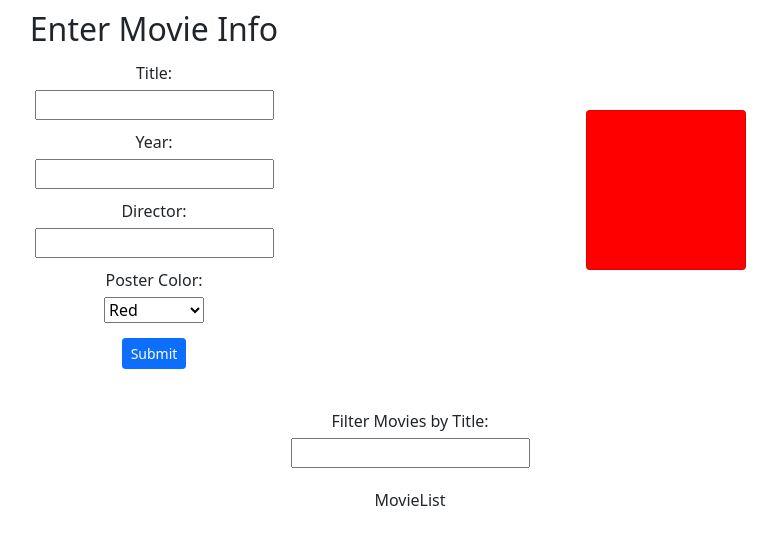
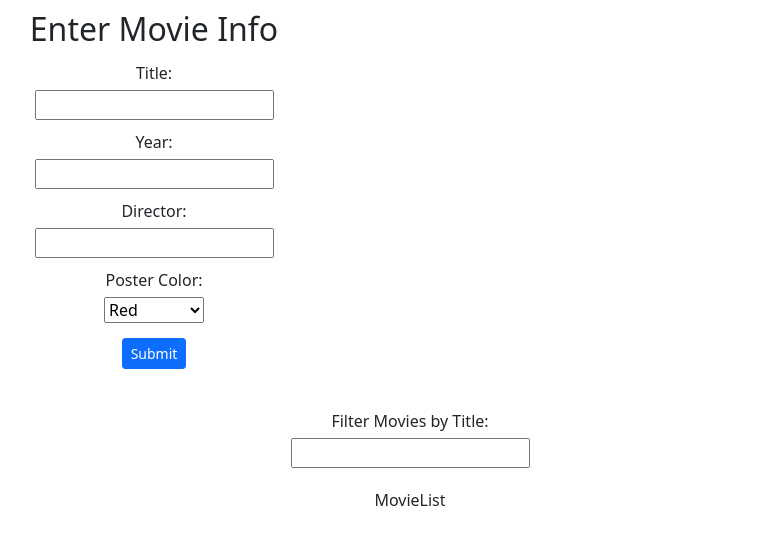
Before and after one commit to rileyjhoff/2.2b-movie-list-maker-from-scratch, a React (Create React App) app: page / in a window 1280 px wide. Shown: the top 544 px of the page, without its empty margins (230-1007 px from the left). Built offline with nearby package versions, Linux system fonts and the light colour scheme.

Commit message:
Movie card only renders if one of title, director, or year has a value

```diff
--- a/src/components/Movie.js
+++ b/src/components/Movie.js
@@ -3,10 +3,14 @@ import { Card } from 'react-bootstrap';
 
 export default function Movie({ year, title, director, color }) {
   return (
-    <Card className="movie-card" style={{ backgroundColor: color }}>
-      <Card.Title>{title}</Card.Title>
-      <Card.Text>{year}</Card.Text>
-      <Card.Text>{director}</Card.Text>
-    </Card>
+    <div>
+      {(title || director || year) && (
+        <Card className="movie-card" style={{ backgroundColor: color }}>
+          <Card.Title>{title}</Card.Title>
+          <Card.Text>{year}</Card.Text>
+          <Card.Text>{director}</Card.Text>
+        </Card>
+      )}
+    </div>
   );
 }
```
